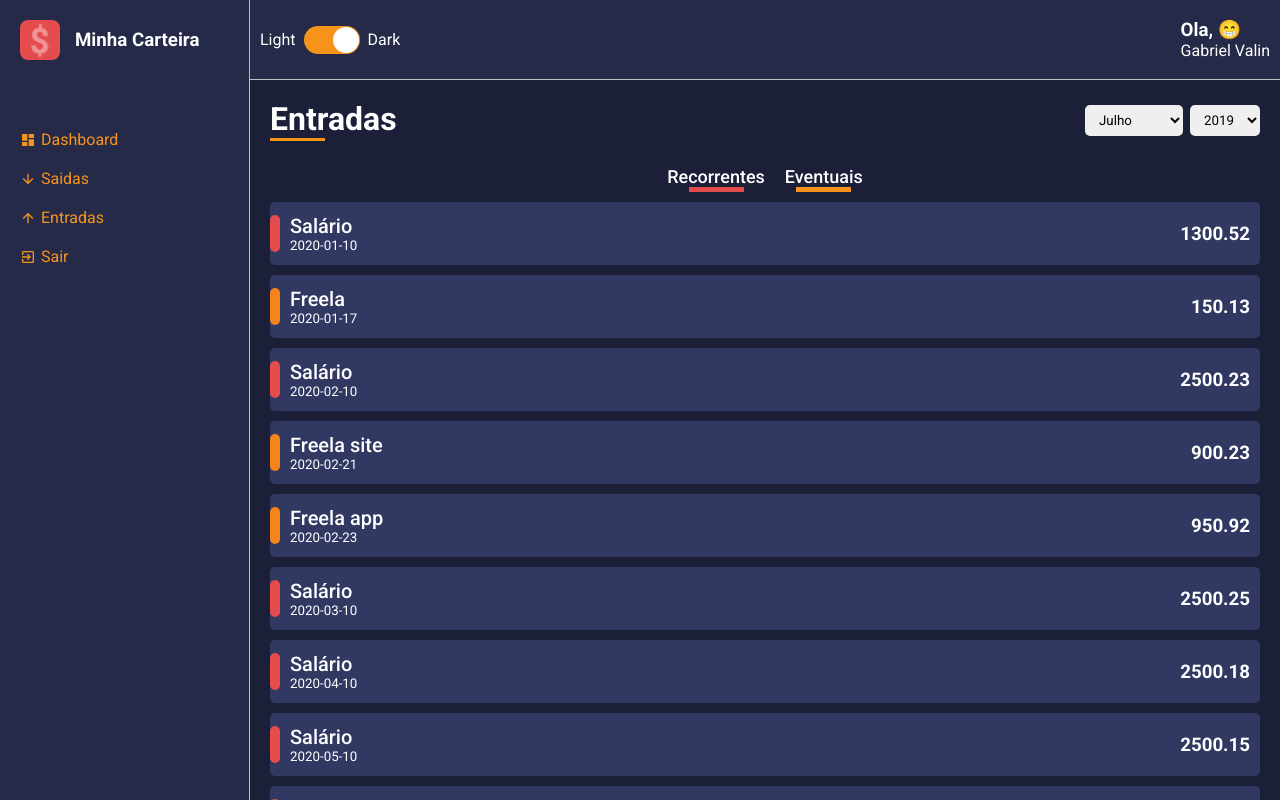
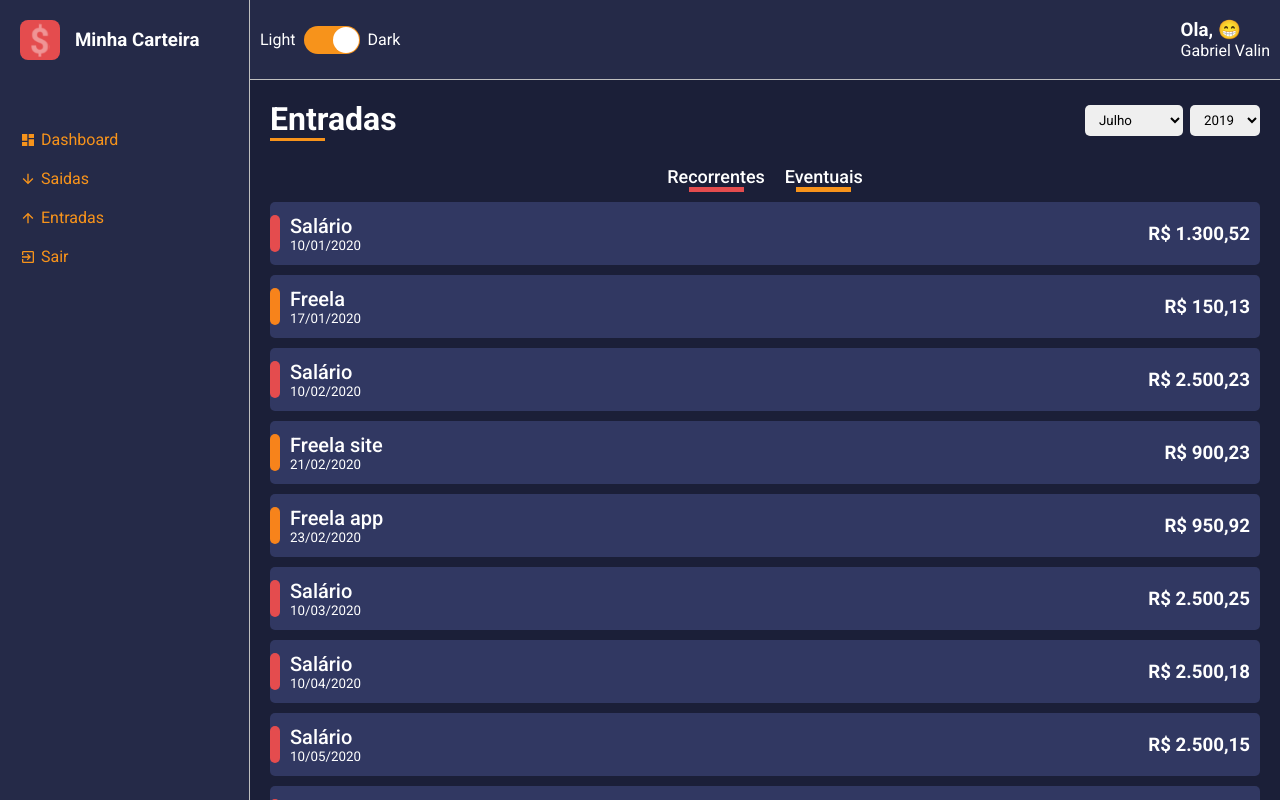
Before and after one commit to Gabriel-Valin/react-dashboard-base, a React (Vite) app: page /listagem/balanco-entradas in a window 1280 px wide. Built offline with nearby package versions, Linux system fonts and the light colour scheme.

Commit message:
feat: format date and currency pt-br

```diff
--- a/src/components/FinanceCard/index.tsx
+++ b/src/components/FinanceCard/index.tsx
@@ -1,3 +1,4 @@
+import { formatCurrenct } from "../../utils/formatCurrency";
 import { Container, Tag } from "./styles";
 
 type FinanceCardTypeProps = {
@@ -13,9 +14,9 @@ function FinanceCard({ tagColor, title, subtitle, amount }: FinanceCardTypeProps
             <Tag color={tagColor} />
             <div>
                 <span>{title}</span>
-                <small>{subtitle}</small>
+                <small>{ new Intl.DateTimeFormat('pt-BR').format(new Date(subtitle))}</small>
             </div>
-            <h3>{amount}</h3>
+            <h3>{formatCurrenct(+amount)}</h3>
         </Container>
     );
 }
--- /dev/null
+++ b/src/utils/formatCurrency.ts
@@ -0,0 +1,9 @@
+export const formatCurrenct = (currency: number) => {
+    return currency.toLocaleString(
+        'pt-BR',
+        {
+            style: 'currency',
+            currency: 'BRL'
+        }
+    )
+}
```
